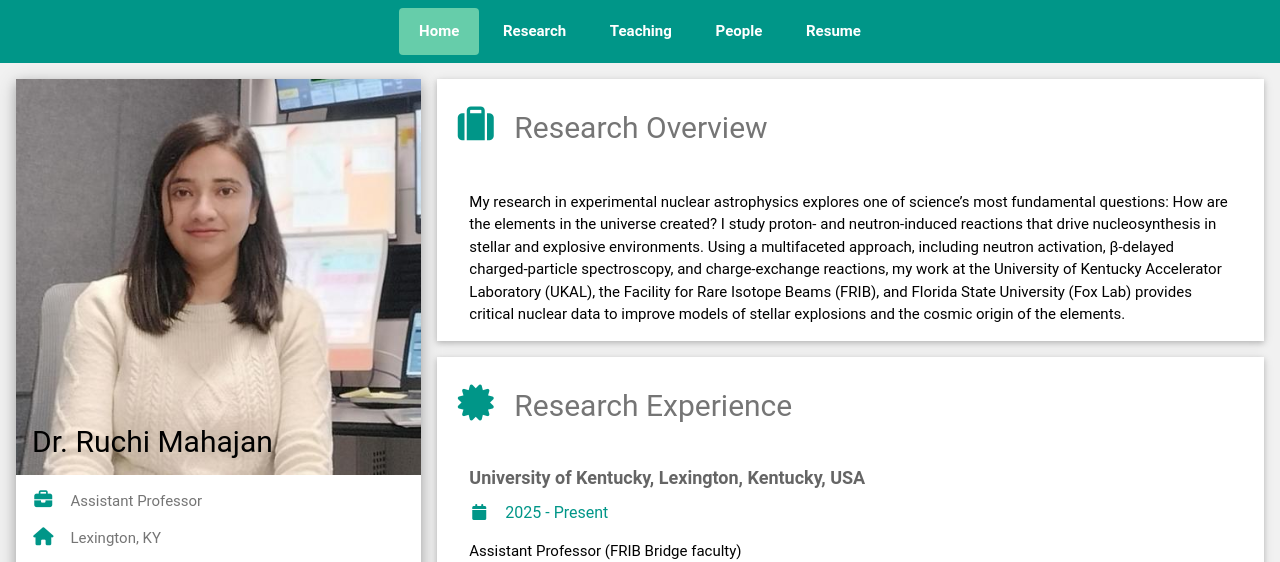
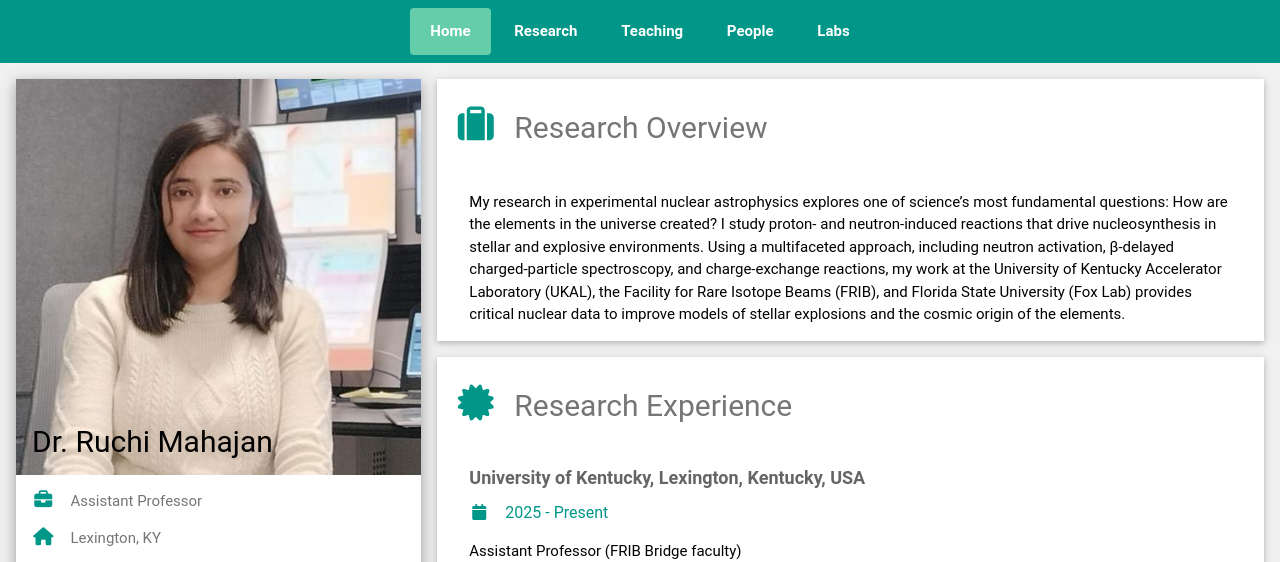
Before and after one commit to ruchi-mahajan/ruchi-mahajan, a plain HTML site: page index.html in a window 1280 px wide. Shown: the top 562 px of the page. Drawn offline with Linux system fonts and the light colour scheme.

Commit message:
Update index.html

```diff
--- a/index.html
+++ b/index.html
@@ -39,7 +39,7 @@ html,body,h1,h2,h3,h4,h5,h6 {font-family: "Roboto", sans-serif}
   <a href="research.html" class="ribbon-link">Research</a>
   <a href="teaching.html" class="ribbon-link">Teaching</a>
   <a href="people.html" class="ribbon-link">People</a>
-  <a href="resume.html" class="ribbon-link">Resume</a>
+  <a href="labs.html" class="ribbon-link">Labs</a>
 </div>
 
 <!-- Page Container -->
```
